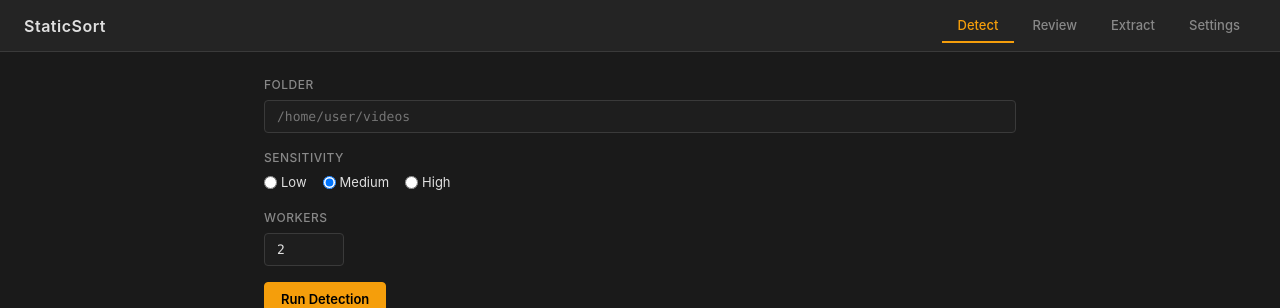
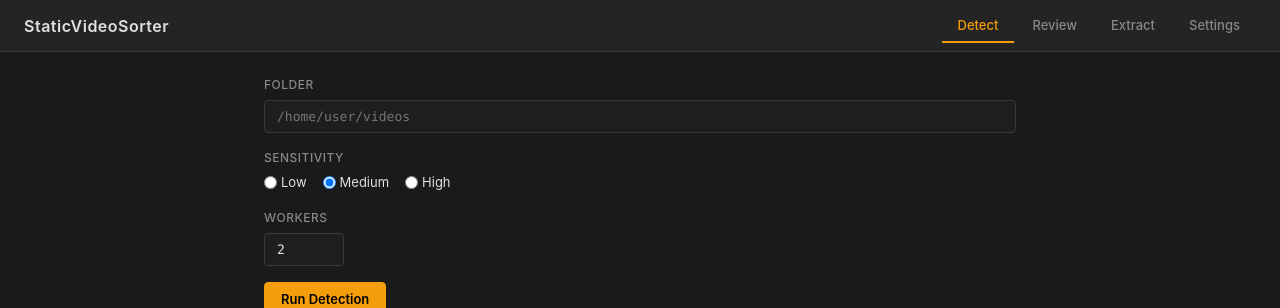
Before and after one commit to hlaxkar/StaticVideoSorter, a FastAPI app: page / in a window 1280 px wide. Shown: the top 308 px of the page. Run offline with FastAPI, Linux system fonts and the light colour scheme.

Commit message:
refactor: rename StaticSort to StaticVideoSorter across all files for consistency

```diff
--- a/app.py
+++ b/app.py
@@ -1,5 +1,5 @@
 """
-app.py — FastAPI web server for StaticSort GUI.
+app.py — FastAPI web server for StaticVideoSorter GUI.
 
 Run:
     python app.py
@@ -305,7 +305,7 @@ def validate_path(path_str: str) -> Path:
 # FASTAPI APP
 # ─────────────────────────────────────────────
 
-app = FastAPI(title="StaticSort")
+app = FastAPI(title="StaticVideoSorter")
 app.mount("/static", StaticFiles(directory=str(APP_DIR / "static")), name="static")
 templates = Jinja2Templates(directory=str(APP_DIR / "templates"))
 
@@ -640,7 +640,7 @@ async def set_config(request: Request):
 if __name__ == "__main__":
     import uvicorn
     port = 7860
-    print(f"\n  StaticSort GUI")
+    print(f"\n  StaticVideoSorter GUI")
     print(f"  {'─' * 30}")
     print(f"  Open in browser: http://localhost:{port}")
     if IS_TERMUX:
--- a/core.py
+++ b/core.py
@@ -1,5 +1,5 @@
 """
-core.py — Shared detection and extraction logic for StaticSort.
+core.py — Shared detection and extraction logic for StaticVideoSorter.
 
 Both the CLI scripts (detect.py, extract.py) and the web GUI (app.py)
 import from this module.  No CLI-specific code lives here — only the
--- a/static/app.js
+++ b/static/app.js
@@ -1,4 +1,4 @@
-/* ═══════════ StaticSort Frontend ═══════════ */
+/* ═══════════ StaticVideoSorter Frontend ═══════════ */
 
 (function () {
     "use strict";
--- a/templates/index.html
+++ b/templates/index.html
@@ -3,13 +3,13 @@
 <head>
     <meta charset="UTF-8">
     <meta name="viewport" content="width=device-width, initial-scale=1.0">
-    <title>StaticSort</title>
+    <title>StaticVideoSorter</title>
     <link rel="stylesheet" href="/static/app.css">
 </head>
 <body>
     <header>
         <div class="header-left">
-            <h1>StaticSort</h1>
+            <h1>StaticVideoSorter</h1>
         </div>
         <nav class="tabs">
             <button class="tab active" data-tab="detect">Detect</button>
@@ -264,7 +264,7 @@
 
                 <hr>
                 <div class="about">
-                    <p><strong>StaticSort</strong> v1.0</p>
+                    <p><strong>StaticVideoSorter</strong> v1.0</p>
                     <p class="muted">Video classifier &amp; frame extractor</p>
                 </div>
             </div>
```
Also changed, not shown: plan.md (+6 -6 lines), README.md, 1 other file.
